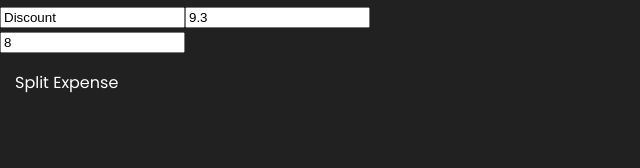
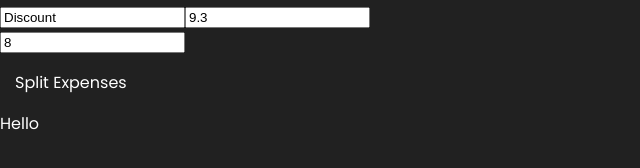
Before and after one commit to the-robot/xpense, a Next.js app in the folder src/: page / in a window 1280 px wide. Shown: the part 836-1004 px from the top of the page, without its empty margins (0-640 px from the left). Before the commit the page ends 981 px from the top, so only its background shows below. Built offline with nearby package versions, Linux system fonts and the light colour scheme.

Commit message:
update styling

```diff
--- a/src/components/Home/Calculator.jsx
+++ b/src/components/Home/Calculator.jsx
@@ -264,7 +264,7 @@ class Calculator extends Component {
 
       calculate,
     } = this;
-    const { indvExpenses, groupExpenses, promos, people } = this.state;
+    const { indvExpenses, groupExpenses, promos, people, splitExpenses } = this.state;
 
     // Button State
     const disabledCalc = !(people && people.trim())
@@ -407,8 +407,15 @@ class Calculator extends Component {
                 buttonStyle={style.calculator_calcButton}
                 callback={calculate}
                 disabled={disabledCalc}
-                text={'Split Expense'}
+                text={'Split Expenses'}
               />
+            </div>
+
+            {/* Result */}
+            <div
+              className={grid.fill}
+            >
+              <p> Hello </p>
             </div>
           </div>
         </div>
--- a/src/styles/components/home.scss
+++ b/src/styles/components/home.scss
@@ -7,16 +7,11 @@
     right: 0;
 
     // margin and padding
-    margin-right: 35px;
+    margin-right: 2%;
     margin-top: 5px;
 
     &_icon {
       width: 14px;
-    }
-  }
-  @media all and (max-width: $mobile) {
-    &_button {
-      margin-right: 20px;
     }
   }
 
@@ -25,14 +20,15 @@
     width: 92%;
 
     // margin and padding
-    padding-bottom: 25px;
+    padding-bottom: 20px;
     padding-left: 20px;
     padding-right: 20px;
-    padding-top: 25px;
+    padding-top: 20px;
   }
   @media all and (max-width: $mobile) {
     &_calcButton {
       text-align: center;
+      width: 98%;
     }
   }
 
@@ -59,6 +55,11 @@
     &_people:focus {
       margin-bottom: 12px !important;
     }
+    @media all and (max-width: $mobile) {
+      &_people {
+        width: 98% !important;
+      }
+    }
   }
 
   &_title {
@@ -66,6 +67,7 @@
     font-size: 16px;
     font-weight: bold;
     margin-left: 5px;
+    text-transform: uppercase;
   }
 
   input {
@@ -102,6 +104,11 @@
   }
   input[type=number] {
     -moz-appearance:textfield; /* Firefox */
+  }
+  @media all and (max-width: $mobile) {
+    input {
+      width: 48%;
+    }
   }
 
   p {
```
